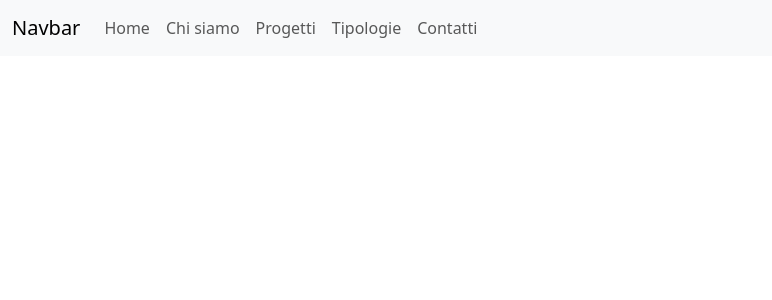
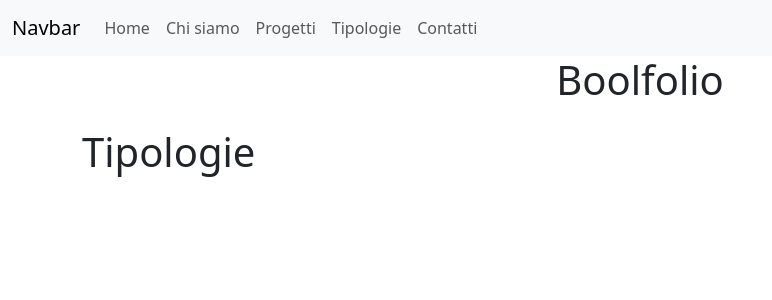
Before and after one commit to GiacomoBozzolino/vite-boolfolio, a Vue app: page /types in a window 1280 px wide. Before the commit this address had no page. Shown: the top 300 px of the page, without its empty margins (0-772 px from the left). Built offline with nearby package versions, Linux system fonts and the light colour scheme.

Commit message:
Inizio lavoro bonus/ file store e settate rotte

```diff
--- a/src/components/AppHeader.vue
+++ b/src/components/AppHeader.vue
@@ -12,13 +12,15 @@
                     },
                     {
                         label:'Chi siamo',
+                        routeName:'AboutUs'
                     },
                     {
                         label:'Progetti',
-                        routeName: 'Projects'
+                        routeName:'Projects'
                     },
                     {
                         label:'Tipologie',
+                        routeName:'Types'
                     },
                     {
                         label:'Contatti',
--- /dev/null
+++ b/src/pages/AboutUs.vue
@@ -0,0 +1,35 @@
+<script>
+    export default {
+        name: "AboutUs"
+
+    }
+</script>
+
+
+<template lang="">
+    <div class="container">
+        <div class="row">
+            <div class="col-12">
+                <h1 class="text-center">Boolfolio</h1>
+            </div>
+        </div>
+    </div>
+    <div class="container">
+        <div class="row">
+            <div class="col-12 mt-3">
+                <div>
+                    <h1>Chi siamo</h1>
+                </div>
+            </div>
+        </div>
+
+    </div>
+</template>
+
+
+
+
+
+<style lang="">
+
+</style>
--- a/src/pages/Projects.vue
+++ b/src/pages/Projects.vue
@@ -1,24 +1,25 @@
 <script>
 import axios from 'axios';
 import AppLoader from '../components/AppLoader.vue';
+import { store } from '../store';
 
     export default {
         name: 'Projects',
 
 
         components:{
-            AppLoader
+            AppLoader,
+
 
         },
         data (){
             return {
-                baseUrl:'http://localhost:8000',
+                store,
                 projects: [],
-                loading:true,
                 maxNumChar:50,
                 currentPage: 1,
                 lastPage:null,
-                loading: true,
+
             }
         },
         created(){
@@ -28,13 +29,13 @@ import AppLoader from '../components/AppLoader.vue';
         methods:{
             // IMPOSTO AXIOS
             getProjects(num_page){
-                this.loading = true;
-                axios.get(`${this.baseUrl}/api/projects`,{params: {page: num_page}}).then((response)=> {
+                store.loading = true;
+                axios.get(`${store.baseUrl}/api/projects`,{params: {page: num_page}}).then((response)=> {
                     if(response.data.success){
                         this.projects = response.data.results.data;
                         this.currentPage = response.data.results.current_page;
                         this.lastPage= response.data.results.last_page;
-                        this.loading = false;
+                        store.loading = false;
 
                     }
                 })
@@ -57,7 +58,7 @@ import AppLoader from '../components/AppLoader.vue';
 
     <div class="container">
         <div class="row">
-            <div class="col-12 d-flex justify-content-center align-items-center py-5" v-if="loading">
+            <div class="col-12 d-flex justify-content-center align-items-center py-5" v-if="store.loading">
                 <AppLoader/>
             </div>
             <div class="row "  v-else>
--- /dev/null
+++ b/src/pages/TypesList.vue
@@ -0,0 +1,35 @@
+<script>
+    export default {
+        name: "TypesList"
+
+    }
+</script>
+
+
+<template lang="">
+    <div class="container">
+        <div class="row">
+            <div class="col-12">
+                <h1 class="text-center">Boolfolio</h1>
+            </div>
+        </div>
+    </div>
+    <div class="container">
+        <div class="row">
+            <div class="col-12 mt-3">
+                <div>
+                    <h1>Tipologie</h1>
+                </div>
+            </div>
+        </div>
+
+    </div>
+</template>
+
+
+
+
+
+<style lang="">
+
+</style>
--- a/src/router.js
+++ b/src/router.js
@@ -2,6 +2,8 @@ import { createRouter, createWebHistory } from "vue-router";
 
 import HomePage from './pages/HomePage.vue';
 import Projects from './pages/Projects.vue';
+import TypesList from './pages/TypesList.vue';
+import AboutUs from './pages/AboutUs.vue';
 
 
 const router = createRouter({
@@ -17,6 +19,16 @@ const router = createRouter({
             name:'Projects',
             component: Projects,
         },
+        {
+            path:'/types',
+            name:'Types',
+            component: TypesList,
+        },
+        {
+            path:'/about-us',
+            name:'AboutUs',
+            component: AboutUs,
+        },
     ]
 })
 
--- /dev/null
+++ b/src/store.js
@@ -0,0 +1,7 @@
+import { reactive } from "vue";
+
+
+export const store = reactive({
+    baseUrl:'http://localhost:8000',
+    loading: true,
+})
```
